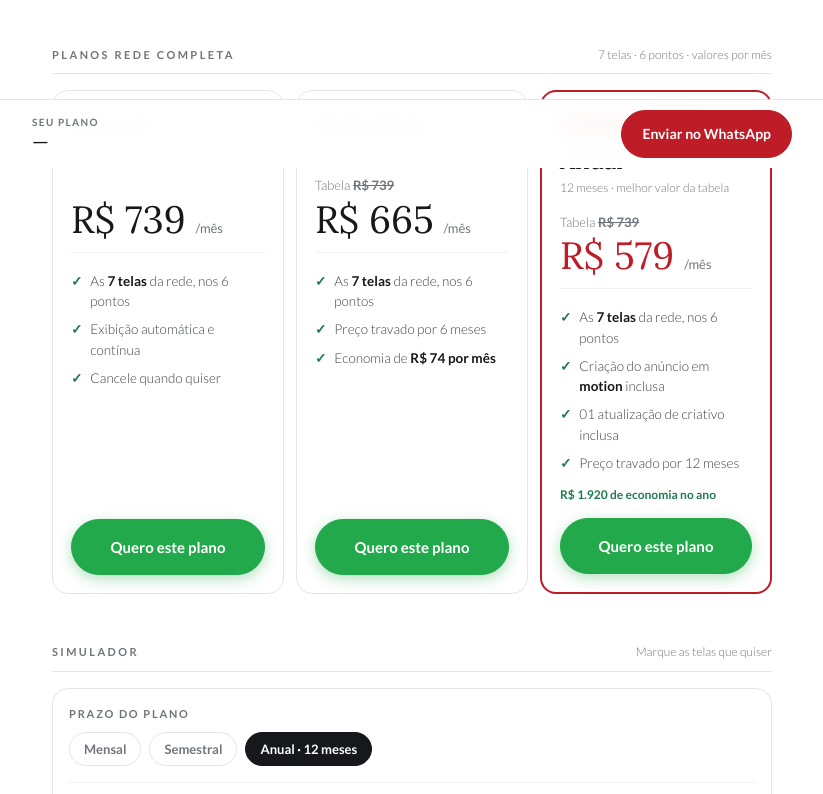
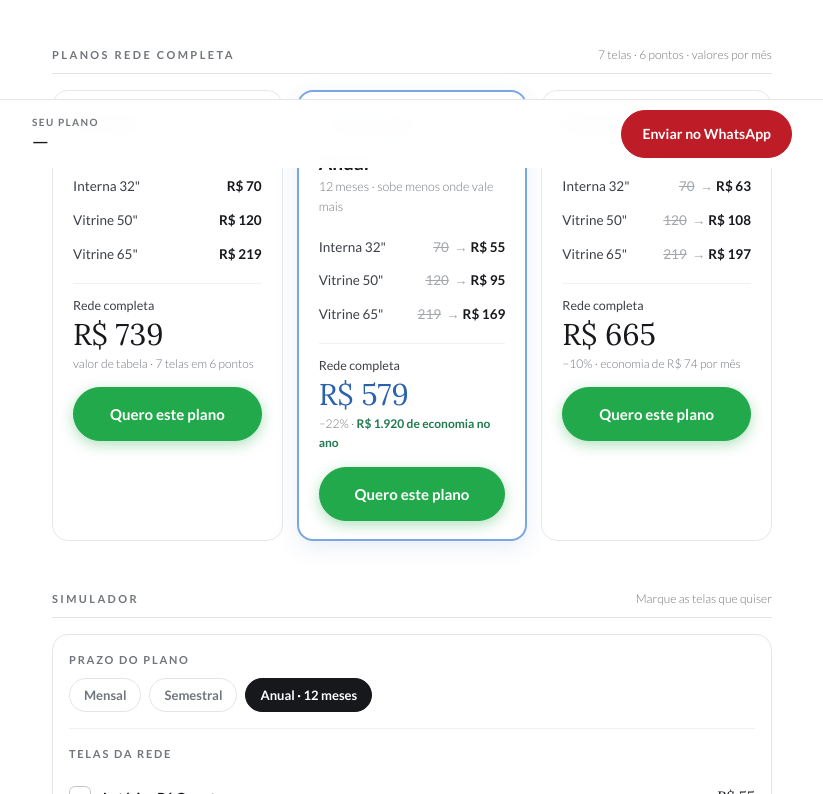
Before and after one commit to useradmin-medlab/portaltche-tv, a plain HTML site: page planos.html in a window 1280 px wide. Shown: the part 632-1426 px from the top of the page, without its empty margins (228-1051 px from the left). Drawn offline with Linux system fonts and the light colour scheme.

Commit message:
Cards de plano no formato comparativo com selo O mais vendido

```diff
--- a/estilo.css
+++ b/estilo.css
@@ -188,31 +188,31 @@ section{ padding:34px 0 0; }
 .bar .btn{ width:auto; flex:none; padding:12px 20px; }
 
 /* ---------- 3 planos ---------- */
-.planos3{ display:grid; grid-template-columns:1fr; gap:12px; margin-top:16px; }
-.pl{ border:1px solid var(--line); border-radius:16px; padding:20px 18px 18px;
-     display:flex; flex-direction:column; background:#fff; }
-.pl.hi{ border:2px solid var(--red); }
-.pl .badge{ align-self:flex-start; background:var(--red); color:#fff; font-size:11px;
-  letter-spacing:.1em; text-transform:uppercase; font-weight:700;
-  padding:4px 11px; border-radius:999px; margin-bottom:10px; }
-.pl .nm{ font-family:"Lora",Georgia,serif; font-size:24px; line-height:1.1; }
-.pl .sb{ font-size:12px; color:var(--muted); font-weight:300; margin-top:4px; }
-.pl .anc{ font-size:13px; color:var(--muted); font-weight:300; margin-top:14px; }
-.pl .anc s{ font-weight:700; }
-.pl .now{ font-family:"Lora",Georgia,serif; font-size:38px; line-height:1;
-  margin-top:4px; }
-.pl.hi .now{ color:var(--red); }
-.pl .now u{ font-family:"Lato",sans-serif; font-size:13px; color:var(--muted);
-  text-decoration:none; }
-.pl ul{ list-style:none; margin-top:14px; padding-top:14px;
-  border-top:1px solid var(--hair); flex:1; }
-.pl li{ font-size:13.5px; line-height:1.5; padding:4px 0; display:flex; gap:8px;
-  color:#3c4046; font-weight:300; }
-.pl li b{ font-weight:700; color:var(--ink); }
-.pl li .ck{ color:var(--green); font-weight:700; flex:none; }
-.pl .eco{ font-size:12px; color:var(--green); font-weight:700; margin-top:8px; }
+.planos3{ display:grid; grid-template-columns:1fr; gap:14px; margin-top:16px; }
+.pl{ background:#fff; border:1px solid #e4e7ec; border-radius:16px;
+     padding:20px 20px 18px; display:flex; flex-direction:column; }
+.pl.hi{ border:2px solid #7aa7e0;
+        box-shadow:0 6px 22px rgba(58,110,181,.12); }
+.pl .badge{ align-self:flex-start; background:#e3edfb; color:#2b62ad;
+  font-size:12px; font-weight:700; padding:5px 13px; border-radius:999px;
+  margin-bottom:10px; }
+.pl .nm{ font-size:19px; font-weight:700; line-height:1.15; }
+.pl .sb{ font-size:12.5px; color:var(--muted); font-weight:300; margin-top:3px; }
+.pl table{ width:100%; border-collapse:collapse; margin-top:14px; }
+.pl td{ font-size:13.5px; padding:6px 0; }
+.pl td.l{ color:#3c4046; }
+.pl td.v{ text-align:right; white-space:nowrap; font-weight:700; }
+.pl td.v s{ color:#a2a7ad; font-weight:400; margin-right:2px; }
+.pl td.v .seta{ color:#a2a7ad; font-weight:400; margin:0 3px; }
+.pl .tot{ margin-top:12px; padding-top:12px; border-top:1px solid var(--hair); }
+.pl .tot .k{ font-size:12.5px; color:#3c4046; }
+.pl .tot .n{ font-family:"Lora",Georgia,serif; font-size:30px; line-height:1.1;
+  margin-top:2px; }
+.pl.hi .tot .n{ color:#2b62ad; }
+.pl .tot .d{ font-size:12px; color:var(--muted); font-weight:300; margin-top:3px; }
+.pl .tot .d b{ color:var(--green); font-weight:700; }
 .btn.zap{ margin-top:14px; background:#22a94b; border-color:#22a94b; color:#fff;
-  font-size:15px; padding:15px 20px;
+  font-size:15px; padding:14px 20px;
   box-shadow:0 4px 14px rgba(34,169,75,.35); }
 .btn.zap:hover{ background:#1d9440; border-color:#1d9440; }
 @media (min-width:720px){ .planos3{ grid-template-columns:repeat(3,1fr); } }
--- a/planos.html
+++ b/planos.html
@@ -159,45 +159,50 @@
   (function(){
     const r = calcular(TODAS_TELAS.map(t => t.id));
     const zap = txt => linkWhats(txt);
+    const linha = (nome, plano, semSeta) => {
+      const t = TIPOS[nome];
+      const v = semSeta
+        ? '<b>' + brl(t.mensal) + '</b>'
+        : '<s>' + t.mensal + '</s><span class="seta">&rarr;</span><b>' + brl(t[plano]) + '</b>';
+      return '<tr><td class="l">' + t.nome.replace('Tela ','').replace(/^./,x=>x.toUpperCase()) +
+             '</td><td class="v">' + v + '</td></tr>';
+    };
+    const tabela = (plano, semSeta) =>
+      '<table>' + linha('i32',plano,semSeta) + linha('v50',plano,semSeta) + linha('v65',plano,semSeta) + '</table>';
     document.getElementById("planos3").innerHTML = `
       <article class="pl">
         <div class="nm">Mensal</div>
-        <div class="sb">Sem contrato · renovação livre</div>
-        <div class="anc">&nbsp;</div>
-        <div class="now">${brl(r.mensal)} <u>/mês</u></div>
-        <ul>
-          <li><span class="ck">✓</span><span>As <b>7 telas</b> da rede, nos 6 pontos</span></li>
-          <li><span class="ck">✓</span><span>Exibição automática e contínua</span></li>
-          <li><span class="ck">✓</span><span>Cancele quando quiser</span></li>
-        </ul>
+        <div class="sb">Sem contrato &middot; renova&ccedil;&atilde;o livre</div>
+        ${tabela('mensal', true)}
+        <div class="tot">
+          <div class="k">Rede completa</div>
+          <div class="n">${brl(r.mensal)}</div>
+          <div class="d">valor de tabela &middot; 7 telas em 6 pontos</div>
+        </div>
         <a class="btn zap" href="${zap('Olá! Quero contratar o plano Mensal da rede completa (' + brl(r.mensal) + '/mês).')}">Quero este plano</a>
+      </article>
+      <article class="pl hi">
+        <span class="badge">O mais vendido</span>
+        <div class="nm">Anual</div>
+        <div class="sb">12 meses &middot; sobe menos onde vale mais</div>
+        ${tabela('anual')}
+        <div class="tot">
+          <div class="k">Rede completa</div>
+          <div class="n">${brl(r.anual)}</div>
+          <div class="d">&minus;${r.descontoPct}% &middot; <b>${brl(r.economiaAno)} de economia no ano</b></div>
+        </div>
+        <a class="btn zap" href="${zap('Olá! Quero contratar o plano Anual da rede completa (' + brl(r.anual) + '/mês).')}">Quero este plano</a>
       </article>
       <article class="pl">
         <div class="nm">Semestral</div>
-        <div class="sb">6 meses · preço travado</div>
-        <div class="anc">Tabela <s>${brl(r.mensal)}</s></div>
-        <div class="now">${brl(r.semestral)} <u>/mês</u></div>
-        <ul>
-          <li><span class="ck">✓</span><span>As <b>7 telas</b> da rede, nos 6 pontos</span></li>
-          <li><span class="ck">✓</span><span>Preço travado por 6 meses</span></li>
-          <li><span class="ck">✓</span><span>Economia de <b>${brl(r.mensal - r.semestral)} por mês</b></span></li>
-        </ul>
+        <div class="sb">6 meses &middot; pre&ccedil;o travado</div>
+        ${tabela('semestral')}
+        <div class="tot">
+          <div class="k">Rede completa</div>
+          <div class="n">${brl(r.semestral)}</div>
+          <div class="d">&minus;10% &middot; economia de ${brl(r.mensal - r.semestral)} por m&ecirc;s</div>
+        </div>
         <a class="btn zap" href="${zap('Olá! Quero contratar o plano Semestral da rede completa (' + brl(r.semestral) + '/mês).')}">Quero este plano</a>
-      </article>
-      <article class="pl hi">
-        <span class="badge">Mais contratado</span>
-        <div class="nm">Anual</div>
-        <div class="sb">12 meses · melhor valor da tabela</div>
-        <div class="anc">Tabela <s>${brl(r.mensal)}</s></div>
-        <div class="now">${brl(r.anual)} <u>/mês</u></div>
-        <ul>
-          <li><span class="ck">✓</span><span>As <b>7 telas</b> da rede, nos 6 pontos</span></li>
-          <li><span class="ck">✓</span><span>Criação do anúncio em <b>motion</b> inclusa</span></li>
-          <li><span class="ck">✓</span><span>01 atualização de criativo inclusa</span></li>
-          <li><span class="ck">✓</span><span>Preço travado por 12 meses</span></li>
-        </ul>
-        <div class="eco">${brl(r.economiaAno)} de economia no ano</div>
-        <a class="btn zap" href="${zap('Olá! Quero contratar o plano Anual da rede completa (' + brl(r.anual) + '/mês).')}">Quero este plano</a>
       </article>`;
   })();
 
```
